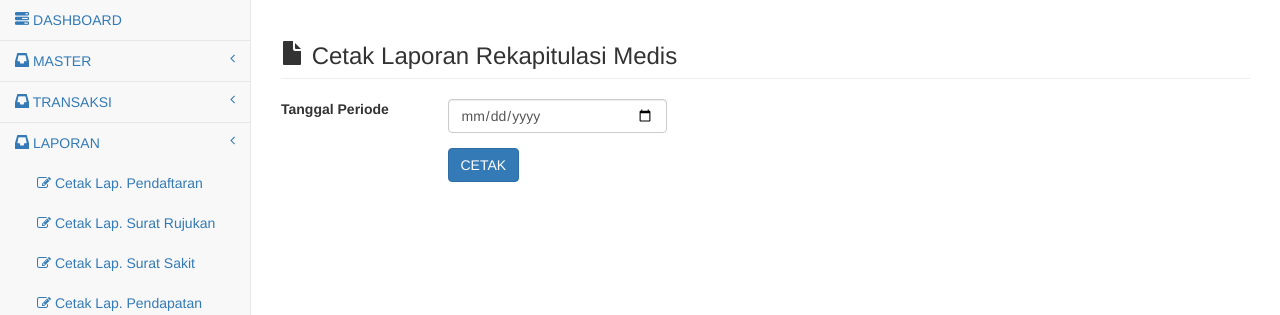
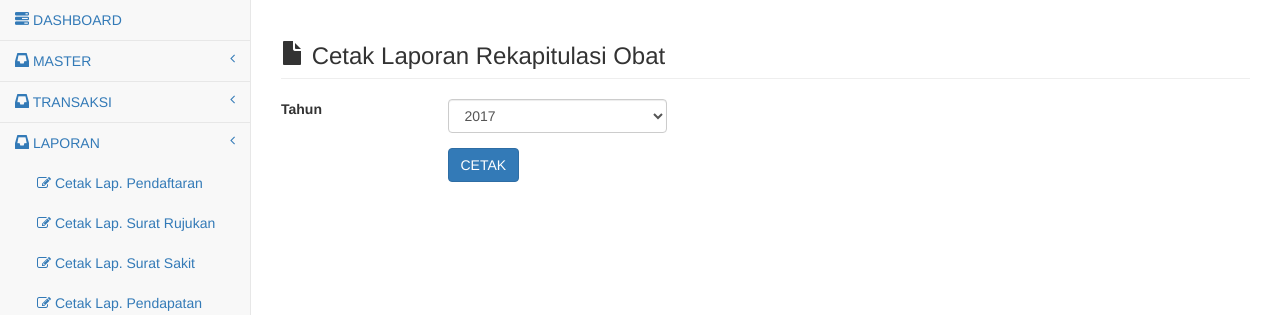
Before and after one commit to penguinkampus/klinik, a PHP site: page /laporan/laprekapobat.php in a window 1280 px wide. Shown: the part 51-366 px from the top of the page. Run offline with PHP 8.4, Linux system fonts and the light colour scheme; a user stored in the database is signed in; some libraries are stand-ins or nearby versions.

Commit message:
Update laprekapobat.php

```diff
--- a/view/laprekapobat.php
+++ b/view/laprekapobat.php
@@ -2,17 +2,17 @@
 include '../koneksi.php';
 
 if (isset($_POST['submit'])) {
-  $tgl_awal   = $_POST['tgl_awal'];
-  // $tgl_akhir  = $_POST['tgl_akhir'];
+  $tahun   = $_POST['tahun'];
 
-  $simpan = mysql_query("
-      SELECT * FROM trmedis a
-JOIN detail_obat b ON a.nomedis = b.nomedis
-      WHERE a.tglmedis <= '$tgl_awal' ");
+  $simpan = mysql_query("SELECT c.nmobat,
+                        COUNT(b.kdobat) AS total
+                        FROM trmedis a JOIN detail_obat b ON a.nomedis = b.nomedis JOIN dbobat c ON b.kdobat = c.kdobat
+                        WHERE YEAR(a.tglmedis) = '$tahun'
+                        GROUP BY c.nmobat");
   if ($simpan) {
-    echo "<script>alert('Laporan Penyewaan Siap di Cetak!');window.location='cetaklaprekapobat.php?tgl_awal=$tgl_awal';</script>";
+    echo "<script>alert('Laporan Rekapitulasi Obat Siap di Cetak!');window.location='cetaklaprekapobat.php?tahun=$tahun';</script>";
   } else {
-    echo "<script>alert('Laporan Penyewaan Gagal di Cetak!');window.location='laprekapobat.php';</script>";
+    echo "<script>alert('Laporan Rekapitulasi Obat Gagal di Cetak!');window.location='laprekapobat.php';</script>";
   }
 }
 ?>
@@ -20,7 +20,7 @@ JOIN detail_obat b ON a.nomedis = b.nomedis
 <div id="page-wrapper">
   <div class='row'>
     <div class='col-lg-12'>
-      <h3 class="page-header"><span class="glyphicon glyphicon-file"></span> Cetak Laporan Rekapitulasi Medis</h3>
+      <h3 class="page-header"><span class="glyphicon glyphicon-file"></span> Cetak Laporan Rekapitulasi Obat</h3>
     </div>
   </div>
 
@@ -28,9 +28,18 @@ JOIN detail_obat b ON a.nomedis = b.nomedis
     <div class="col-lg-12">
       <form action="" method="POST" enctype="multipart/form-data" class="form-horizontal">
         <div class="form-group row">
-          <label class="col-md-2 form-control-label" for="text-input">Tanggal Periode</label>
+          <label class="col-md-2 form-control-label" for="text-input">Tahun</label>
           <div class="col-md-3">
-            <input type="date" id="tgl_awal" name="tgl_awal" class="form-control" required>
+          <select id="tahun" name="tahun" class="form-control">
+              <script>
+              //menampilkan tahun
+              var date  = new Date();
+              var tahun = date.getFullYear();
+              for (var i = 2017; i < tahun+1; i++) {
+                document.write('<option value="'+i+'">'+i+'</option>');
+              }
+              </script>
+            </select>
           </div>
         </div>
 
@@ -46,15 +55,3 @@ JOIN detail_obat b ON a.nomedis = b.nomedis
   </div>
 </div>
 <!-- /#page-wrapper -->
-
-<!--Code JS Validation-->
-<script language='javascript'>
-function validAngka(a)
-{
-  if(!/^[0-9.]+$/.test(a.value))
-  {
-    a.value = a.value.substring(0,a.value.length-1000);
-  }
-}
-</script>
-<!--End of Code JS Validation-->
```
